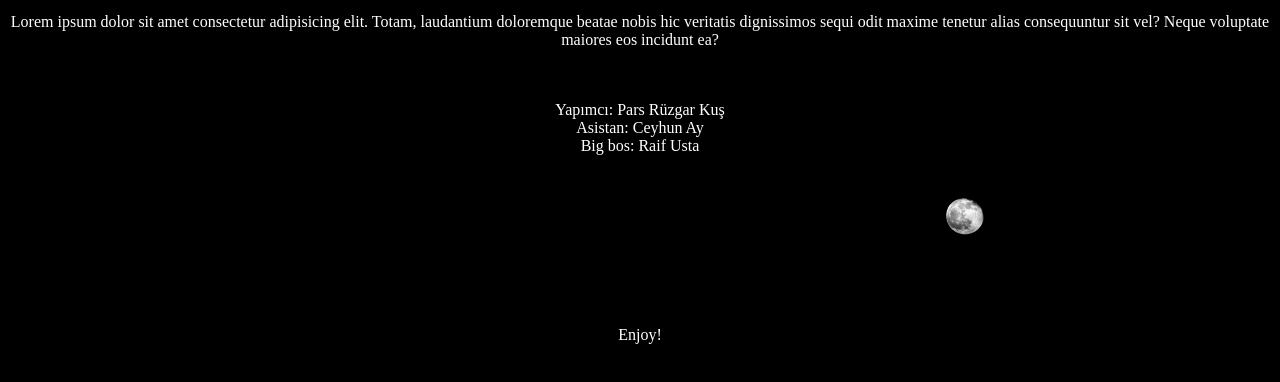
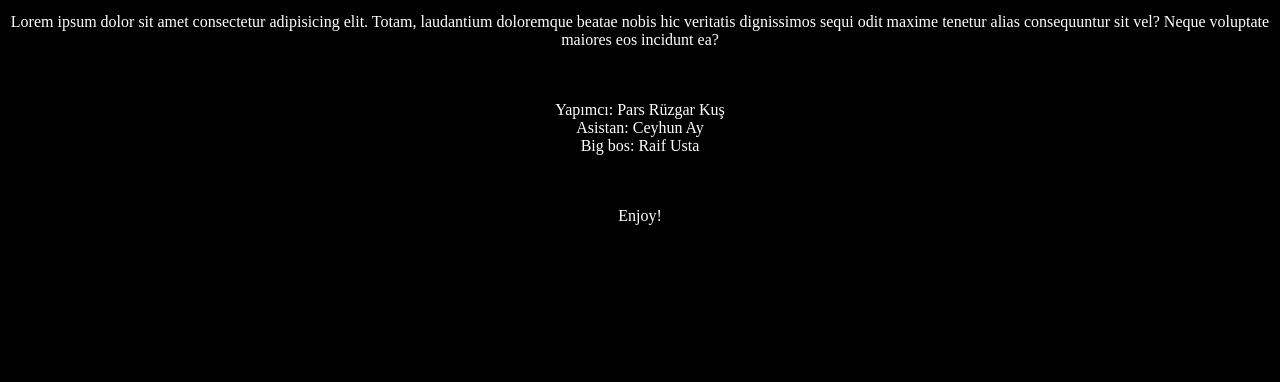
Before and after one commit to Pars-html/limonkoyicimenusu, a plain HTML site: page index.html in a window 1280 px wide. Shown: the part 130-512 px from the top of the page. Drawn offline with Linux system fonts and the light colour scheme; a script that the page names is missing.

Commit message:
Update index.html

```diff
--- a/index.html
+++ b/index.html
@@ -41,7 +41,6 @@
          <p id="pi2" style="color: white;" >Yapımcı: Pars Rüzgar Kuş</p>
          <p id="pi6" style="color: white;"> Asistan: Ceyhun Ay</p>
          <p id="pi7" style="color: white;"> Big bos: Raif Usta</p>
-         <img src="ay1.jpeg" alt="ay fotoğrafı" id="mphoto" width="100px">
          <br>
          <br>
          <p id="pi3" style="color: white;">Enjoy!</p>
```
